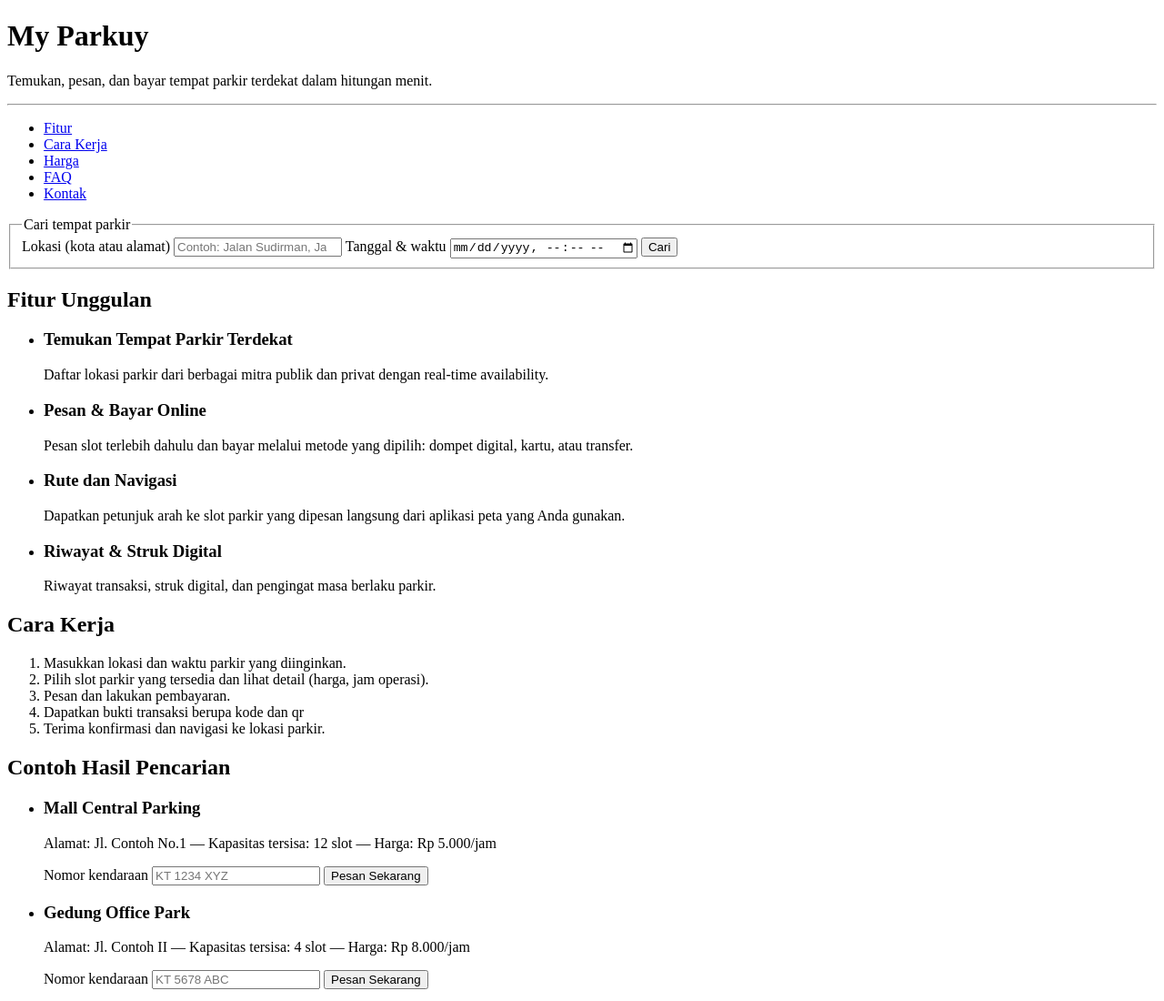
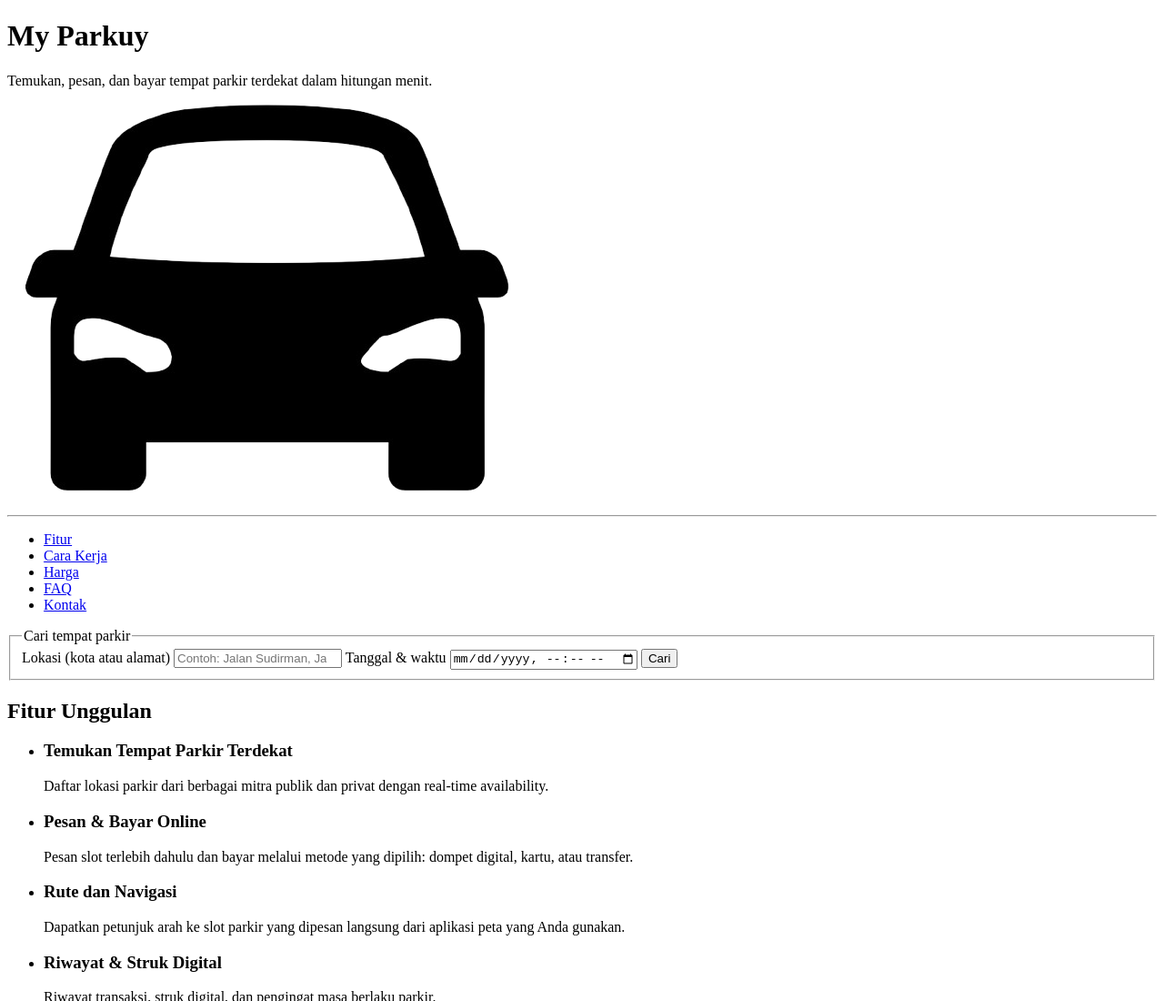
Before and after one commit to wahyugod/My-Parkuy, a plain HTML site: page index.html in a window 1280 px wide. Shown: the top 1100 px of the page at 91% size. Drawn offline with Linux system fonts and the light colour scheme.

Commit message:
add logo

```diff
--- a/index.html
+++ b/index.html
@@ -18,6 +18,7 @@
         <p>
           Temukan, pesan, dan bayar tempat parkir terdekat dalam hitungan menit.
         </p>
+        <img src="assets/img/logo.png" alt="Logo My Parkuy" />
         <hr />
         <nav aria-label="Main Navigation">
           <ul>
```
Also changed, not shown: assets/img/logo.png (added).
